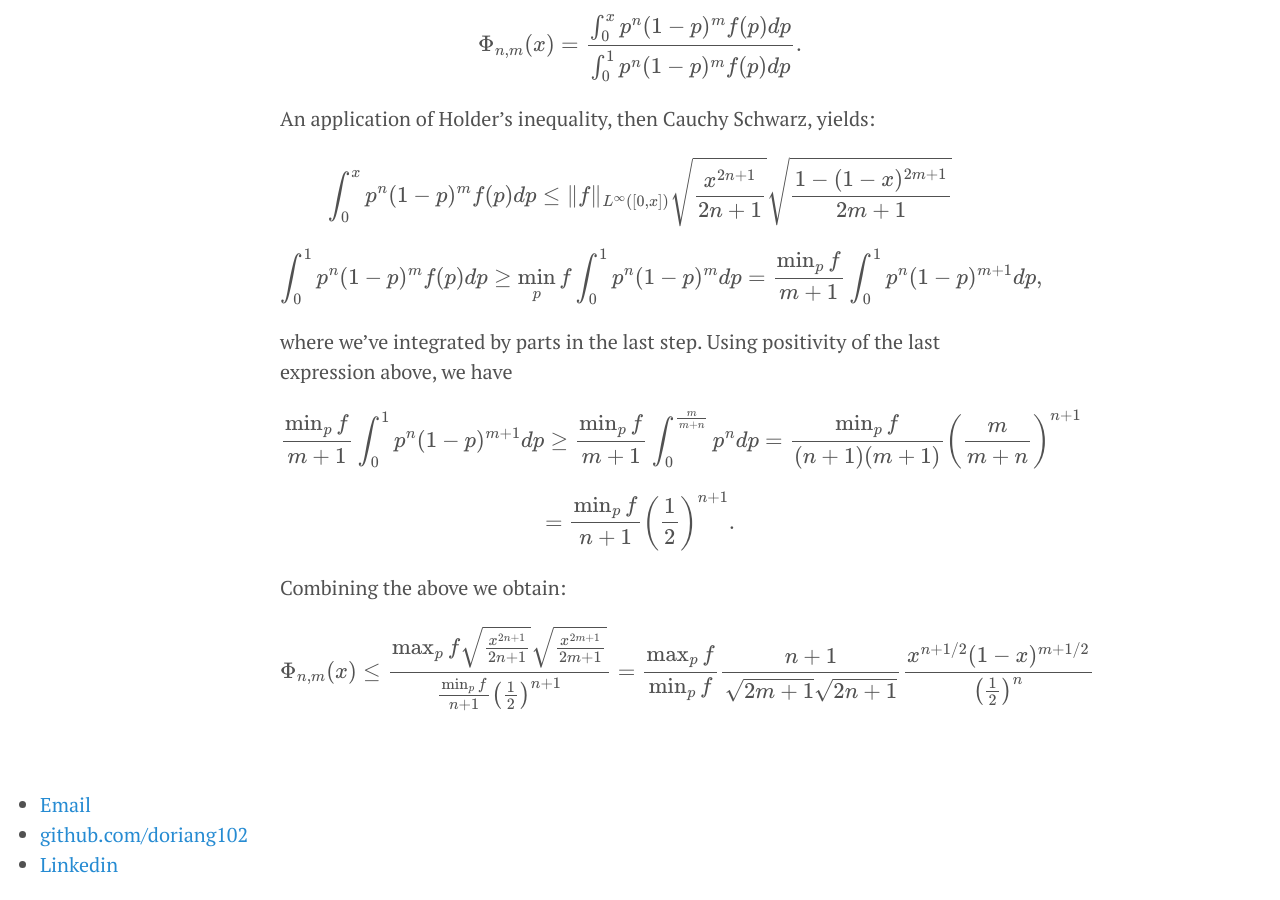
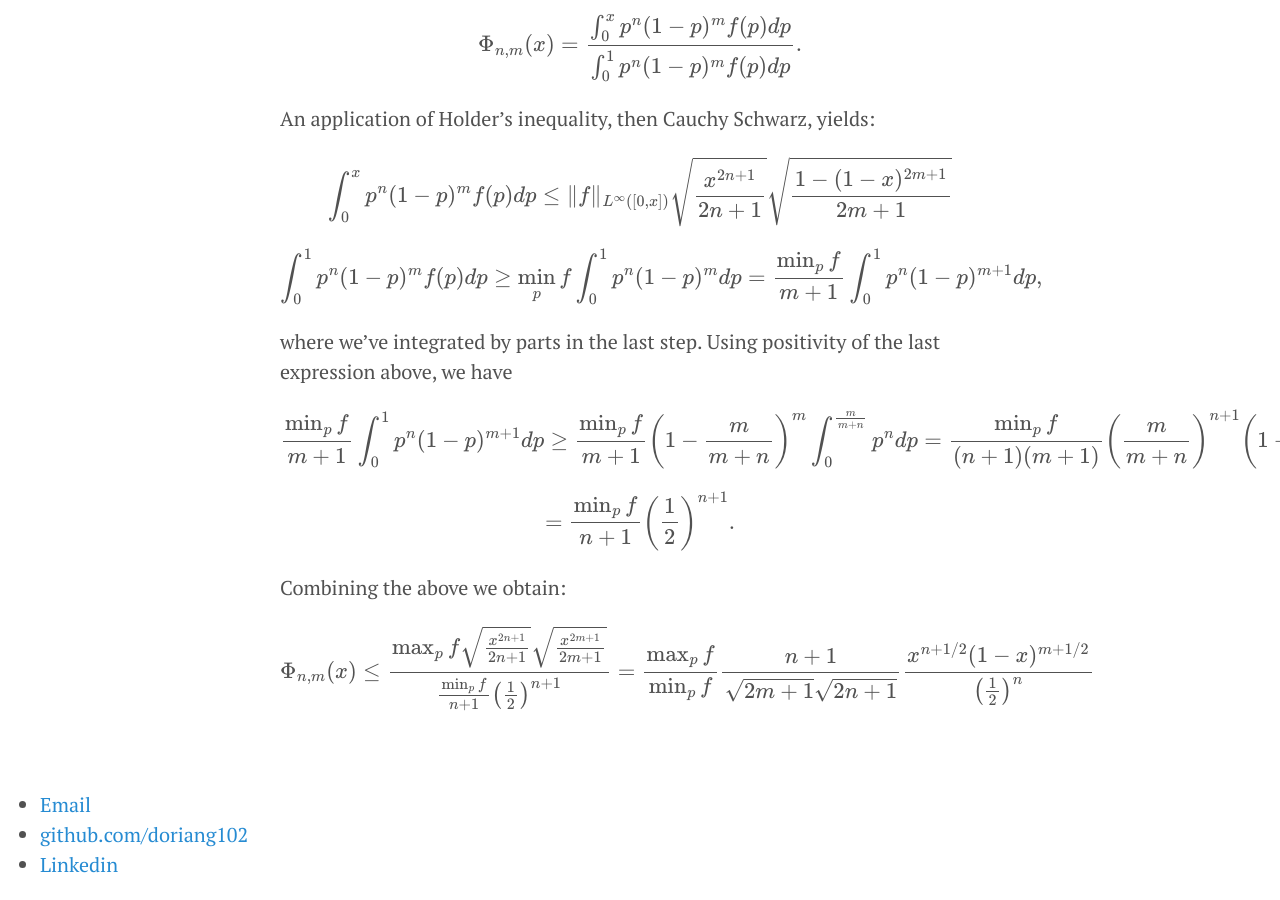
Before and after one commit to doriang102/doriang102.github.io, a Jekyll site: the page built from _posts/2017-06-10-hypothesis-testing-part-2.md, in a window 1280 px wide and 900 px high, scrolled down 2414 px. Built offline with Jekyll 4.4.1, drawn with Linux system fonts in a browser that asks for light colours; our own code applies the rules of GitHub Pages for plain Markdown files; formulas are drawn with MathJax 3.

Commit message:
Update 2017-06-10-hypothesis-testing-part-2.md

```diff
--- a/_posts/2017-06-10-hypothesis-testing-part-2.md
+++ b/_posts/2017-06-10-hypothesis-testing-part-2.md
@@ -72,7 +72,7 @@
 
 where we've integrated by parts in the last step. Using positivity of the last expression above, we have
 
-$$\frac{\min_p f}{m+1}\int_0^1 p^n (1-p)^{m+1}dp \geq \frac{\min_p f}{m+1}\int_0^{\frac{m}{m+n}} p^ndp = \frac{\min_p f}{(n+1)(m+1)} \left(\frac{m}{m+n}\right)^{n+1}$$
+$$\frac{\min_p f}{m+1}\int_0^1 p^n (1-p)^{m+1}dp \geq \frac{\min_p f}{m+1}\left(1 - \frac{m}{m+n}\right)^{m}\int_0^{\frac{m}{m+n}} p^ndp = \frac{\min_p f}{(n+1)(m+1)} \left(\frac{m}{m+n}\right)^{n+1}\left(1 - \frac{m}{m+n}\right)^{m}$$
 
 $$= \frac{\min_p f}{n+1} \left(\frac{1}{2}\right)^{n+1}. $$
 
```
